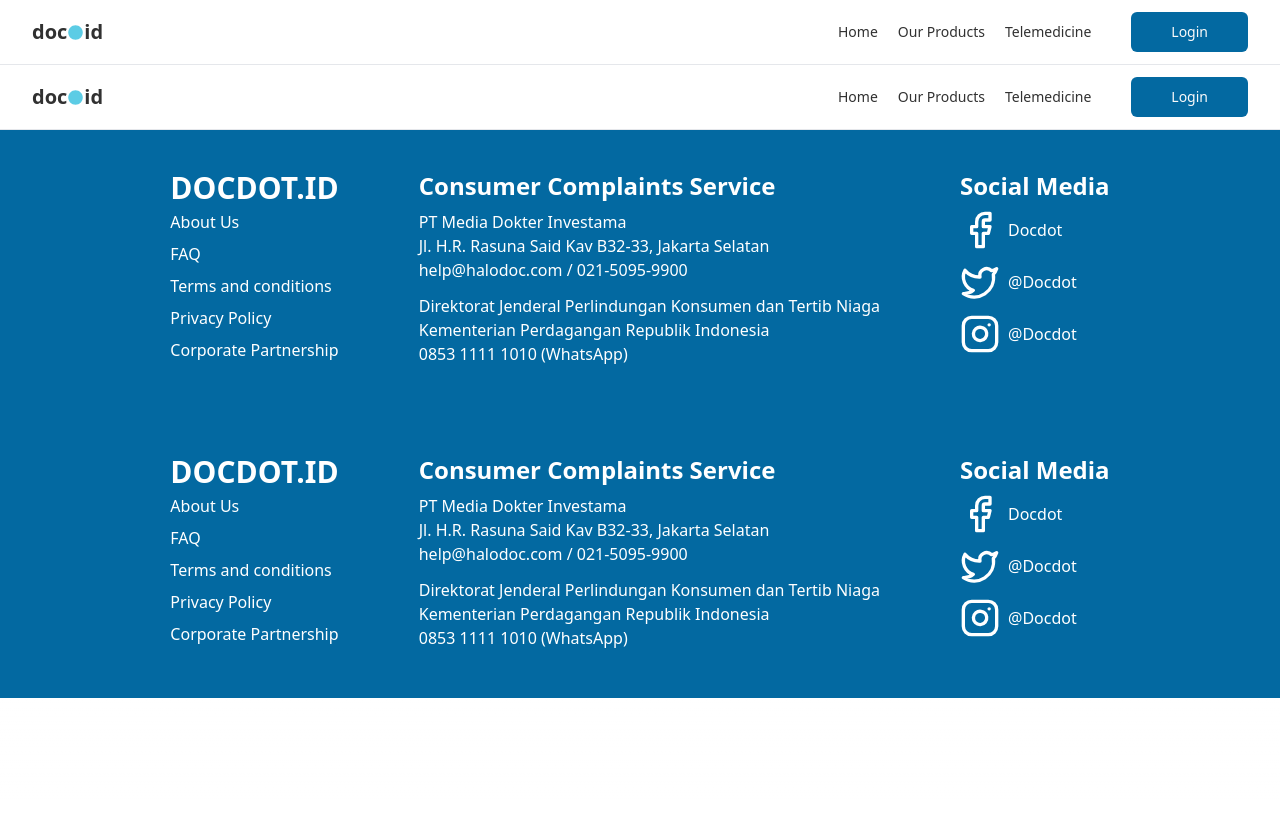
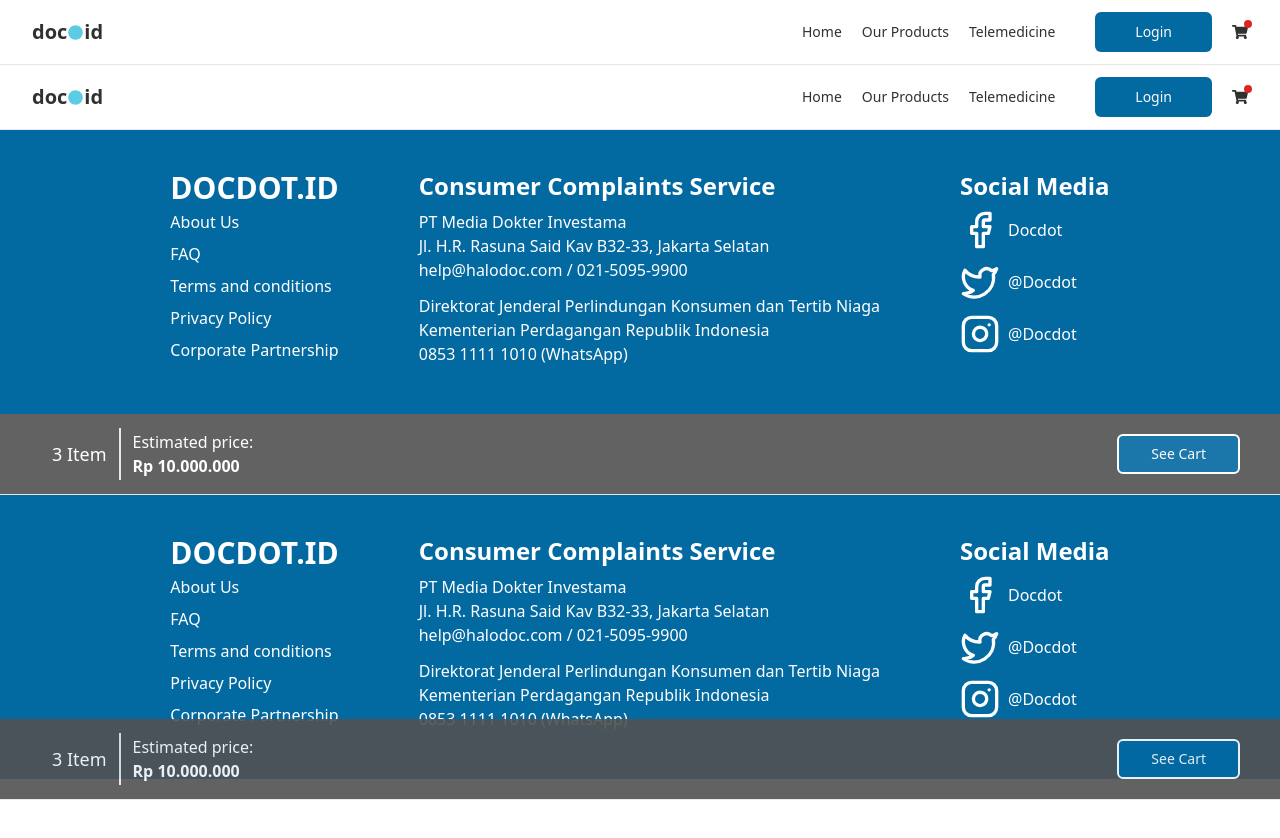
Before and after one commit to nisrinous/docdotid, a Next.js app: page /layout in a window 1280 px wide. Shown: the top 838 px of the page. Before the commit the page ends 800 px from the top, so only its background shows below. Built offline with nearby package versions, Linux system fonts and the light colour scheme.

Commit message:
feat: add cart icon and cart sticky

```diff
--- /dev/null
+++ b/src/components/cart/cart-icon.tsx
@@ -0,0 +1,17 @@
+import { FaShoppingCart } from "react-icons/fa";
+import { useState } from "react";
+
+const CartIcon = () => {
+  const [cartItemsCount, setCartItemsCount] = useState(3);
+
+  return (
+    <div className="relative">
+      <FaShoppingCart />
+      {cartItemsCount > 0 && (
+        <div className="absolute -top-1 -right-1 bg-red-600 text-white rounded-full w-2 h-2 flex items-center justify-center text-xs"></div>
+      )}
+    </div>
+  );
+};
+
+export default CartIcon;
--- /dev/null
+++ b/src/components/cart/cart-sticky.tsx
@@ -0,0 +1,28 @@
+import { useState } from "react";
+import { Button } from "../ui/button";
+
+const CartSticky = () => {
+  const [cartItemsCount, setCartItemsCount] = useState(3);
+
+  return (
+    <>
+      {cartItemsCount > 0 && (
+        <div className="hidden bg-neutral-600 opacity-90 md:block md:sticky bottom-0 z-50 w-full border-b bg-background">
+          <div className="px-10 flex h-20 items-center justify-between text-white">
+            <div className="flex flex-row justify-center items-center">
+              <p className="border-r-2 p-3 text-lg">{cartItemsCount} Item</p>
+              <div>
+                <p className="px-3">Estimated price:</p>
+                <p className="px-3 font-semibold">Rp 10.000.000</p>
+              </div>
+            </div>
+
+            <Button className="px-8 border-2 border-white">See Cart</Button>
+          </div>
+        </div>
+      )}
+    </>
+  );
+};
+
+export default CartSticky;
--- a/src/components/menu/index.tsx
+++ b/src/components/menu/index.tsx
@@ -10,6 +10,7 @@
 } from "@/components/ui/dropdown-menu";
 import { Button } from "@/components/ui/button";
 import { RxHamburgerMenu } from "react-icons/rx";
+import CartIcon from "../cart/cart-icon";
 
 const Menu = () => {
   const router = useRouter();
@@ -41,6 +42,7 @@
           </DropdownMenuContent>
         </DropdownMenu>
       </div>
+      <div className="flex flex-row justify-center items-center gap-5">
         <div className="hidden md:flex flex-row gap-10 items-center">
           <ul className="flex flex-row gap-5 ">
             <li
@@ -69,6 +71,8 @@
           </ul>
           <Button className="px-10">Login</Button>
         </div>
+        <CartIcon />
+      </div>
     </>
   );
 };
--- a/src/pages/layout.tsx
+++ b/src/pages/layout.tsx
@@ -1,6 +1,7 @@
 import { useRouter } from "next/router";
 import Header from "@/components/header";
 import Footer from "@/components/footer";
+import CartSticky from "@/components/cart/cart-sticky";
 
 type Layout = {
   children: React.ReactNode;
@@ -17,6 +18,7 @@
       <Header />
       {children}
       <Footer />
+      <CartSticky />
     </>
   );
 }
--- /dev/null
+++ b/src/pages/products/index.tsx
@@ -0,0 +1,3 @@
+export default function Products() {
+  return <></>;
+}
```
Lines whose indentation alone changed are shown as unchanged.
